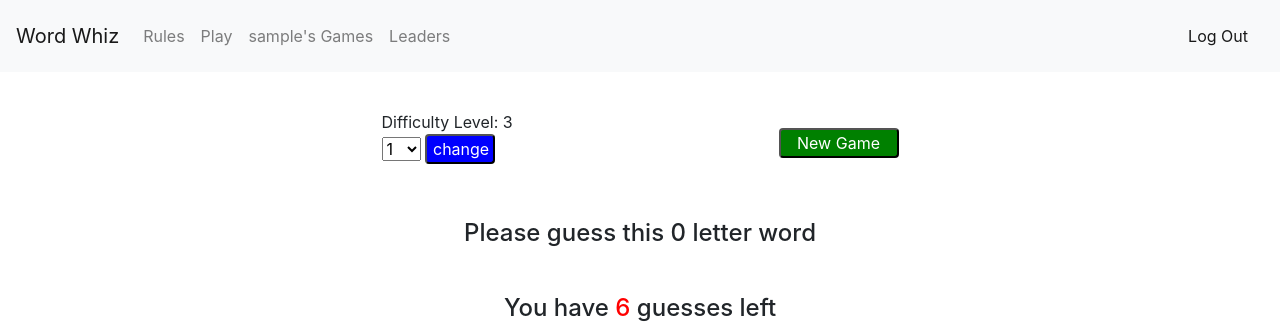
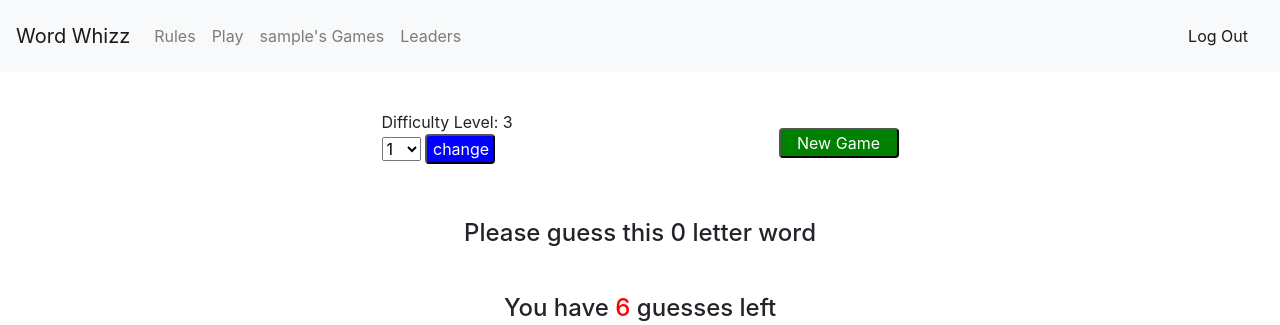
Before and after one commit to Jesskos/word-whizz, a Flask app: page /play in a window 1280 px wide. Shown: the top 325 px of the page. Run offline with Flask 2, Linux system fonts and the light colour scheme; the visitor is signed in with stand-in values (Sample User, id 1); some libraries are stand-ins or nearby versions.

Commit message:
corrected several typos

```diff
--- a/templates/base.html
+++ b/templates/base.html
@@ -18,7 +18,7 @@
 		<!-- Bootstrap Navbar -->
 
 	  <nav class="navbar navbar-expand-lg navbar-light bg-light">
-	  <a class="navbar-brand" href="#">Word Whiz</a>
+	  <a class="navbar-brand" href="#">Word Whizz</a>
 	  <button class="navbar-toggler" type="button" data-toggle="collapse" data-target="#navbarText" aria-controls="navbarText" aria-expanded="false" aria-label="Toggle navigation">
 	    <span class="navbar-toggler-icon"></span>
 	  </button>
```
Also changed, not shown: README.md.
